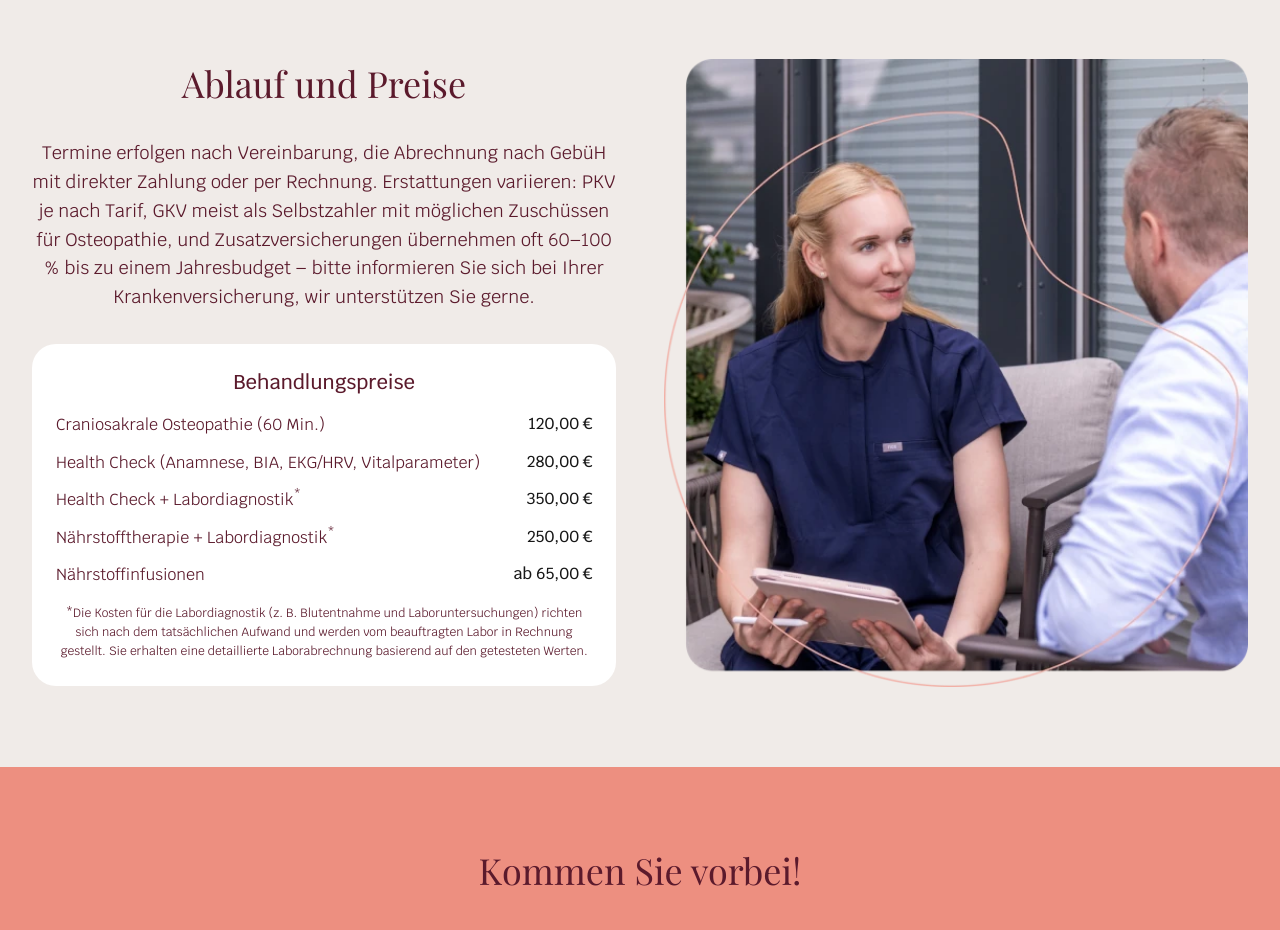
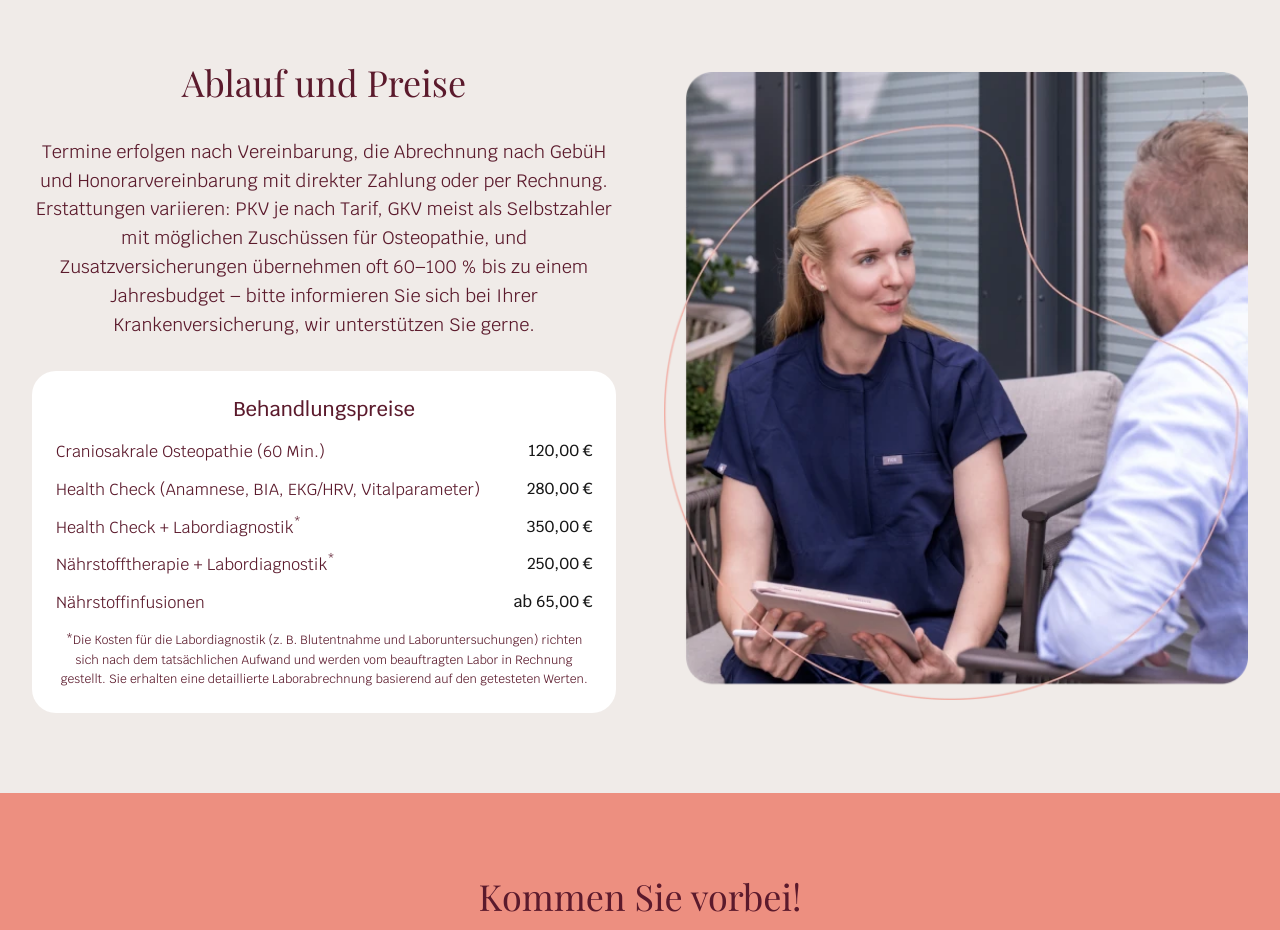
Before and after one commit to Lxnder1976/praxis-buchmann, a Next.js app: page / in a window 1280 px wide. Shown: the part 3920-4850 px from the top of the page. Built offline with nearby package versions, Linux system fonts and the light colour scheme.

Commit message:
Changed text in pricing

```diff
--- a/src/components/Pricing.tsx
+++ b/src/components/Pricing.tsx
@@ -12,7 +12,7 @@ export default function Pricing() {
             </h2>
 
             <p className="body-text text-lg">
-              Termine erfolgen nach Vereinbarung, die Abrechnung nach GebüH mit direkter Zahlung oder per Rechnung. Erstattungen variieren: PKV je nach Tarif, GKV meist als Selbstzahler mit möglichen Zuschüssen für Osteopathie, und Zusatzversicherungen übernehmen oft 60–100 % bis zu einem Jahresbudget – bitte informieren Sie sich bei Ihrer Krankenversicherung, wir unterstützen Sie gerne.
+              Termine erfolgen nach Vereinbarung, die Abrechnung nach GebüH und Honorarvereinbarung mit direkter Zahlung oder per Rechnung. Erstattungen variieren: PKV je nach Tarif, GKV meist als Selbstzahler mit möglichen Zuschüssen für Osteopathie, und Zusatzversicherungen übernehmen oft 60–100 % bis zu einem Jahresbudget – bitte informieren Sie sich bei Ihrer Krankenversicherung, wir unterstützen Sie gerne.
             </p>
 
             {/* Preistabelle */}
```
